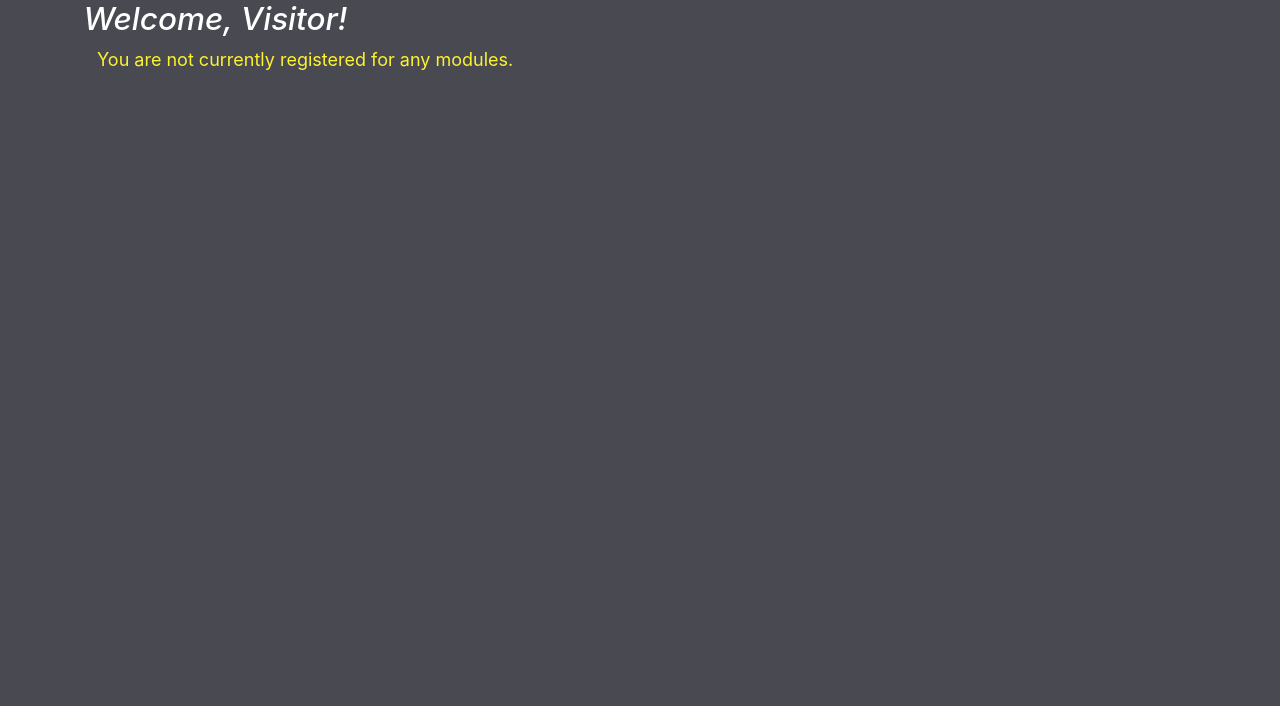
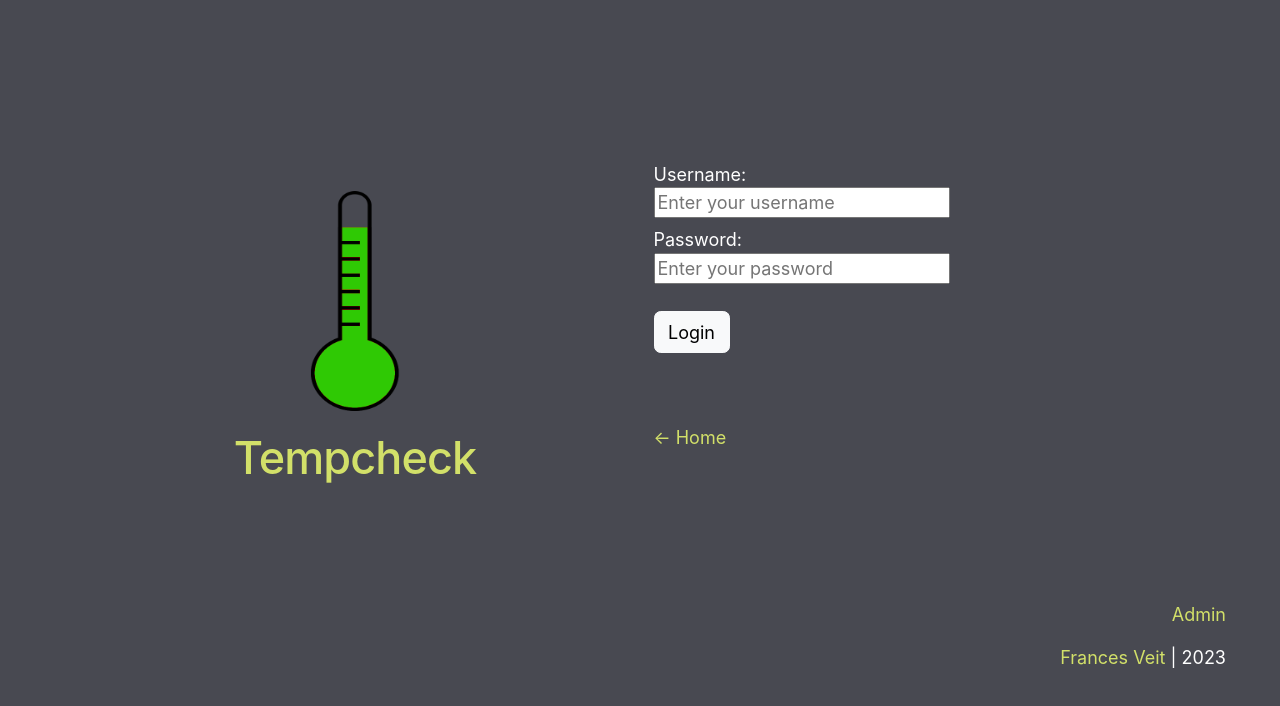
Before and after one commit to fiercestraven/tempcheck, a Next.js app in the folder tc-frontend/: page /modules in a window 1280 px wide. Before the commit this address had no page. Shown: the top 706 px of the page. Built offline with nearby package versions, Linux system fonts and the light colour scheme.

Commit message:
rename pages; redo index/login as distinct

```diff
--- a/tc-frontend/components/header.js
+++ b/tc-frontend/components/header.js
@@ -17,7 +17,7 @@ export default function Header() {
                 />
             </Link>
             <h2 className="heading2Xl">
-                <Link href="/">{name}</Link>
+                <Link id="header-link" href="/">{name}</Link>
             </h2>
         </div>
     );
--- /dev/null
+++ b/tc-frontend/components/modulelist.js
@@ -0,0 +1,70 @@
+import Head from 'next/head';
+import { CurrentUserContext } from '../context/auth';
+import { useContext, useEffect, useState } from 'react';
+import { useRouter } from 'next/router';
+
+export default function ModuleList() {
+    const { userData, logoutUser, userDataLoaded } = useContext(CurrentUserContext);
+    const [studentModuleData, setStudentModuleData] = useState([]);
+    const router = useRouter();
+
+    useEffect(() => {
+        async function getStudentModuleData() {
+            let res = await fetch('http://localhost:8000/tcapp/api/student_modules/', {
+                headers: {
+                    'Authorization': `Bearer ${userData.access_token}`,
+                },
+            });
+            let data = await res.json();
+            setStudentModuleData(data);
+            console.log(data);
+        }
+
+        if (userDataLoaded && userData.username) {
+            getStudentModuleData();
+        }
+    }, [userData]);
+
+    if (!userDataLoaded) {
+        return (
+            <div>Loading...</div>
+        );
+    }
+
+    if (!userData.username) {
+        router.push("/login");
+    }
+
+    return (
+        <div>
+            <Head>
+                <title>Modules</title>
+            </Head>
+
+            <div className="container">
+                <h3 style={{ fontStyle: 'italic' }}>Welcome, {userData?.username || "Visitor"}!</h3>
+
+                {(userData.username && studentModuleData.length) &&
+                    <div className="container">
+                        <h3>Modules</h3>
+                        <section>
+                            <ul>
+                                {studentModuleData.map(({ module }) => (
+                                    <li key={module.module_shortname}>
+                                        <a href={`modules/${module.module_shortname}`}>{module.module_shortname}: {module.module_name}</a>
+                                    </li>
+                                ))}
+                            </ul>
+                        </section>
+                        <p></p>
+                        <button className="w-30 mt-2 mb-5 btn btn-md btn-light" type={'submit'} onClick={logoutUser}>Log Out</button>
+                    </div>
+                }
+
+                {!studentModuleData.length &&
+                    <div className="container user-message">You are not currently registered for any modules.</div>
+                }
+            </div>
+        </div>
+    );
+}
--- a/tc-frontend/pages/modules.js
+++ b/tc-frontend/pages/modules.js
@@ -1,70 +1,48 @@
 import Head from 'next/head';
+import Layout from '../components/layout';
+import Header from '../components/header';
+import Login from '../components/login';
+import ModuleList from '../components/modulelist';
+import Link from 'next/link';
+import React, { useContext } from 'react';
 import { CurrentUserContext } from '../context/auth';
-import { useContext, useEffect, useState } from 'react';
-import { useRouter } from 'next/router';
 
-export default function ModuleList() {
-    const { userData, logoutUser, userDataLoaded } = useContext(CurrentUserContext);
-    const [studentModuleData, setStudentModuleData] = useState([]);
-    const router = useRouter();
-
-    useEffect(() => {
-        async function getStudentModuleData() {
-            let res = await fetch('http://localhost:8000/tcapp/api/student_modules/', {
-                headers: {
-                    'Authorization': `Bearer ${userData.access_token}`,
-                },
-            });
-            let data = await res.json();
-            setStudentModuleData(data);
-            console.log(data);
-        }
-
-        if (userDataLoaded && userData.username) {
-            getStudentModuleData();
-        }
-    }, [userData]);
-
-    if (!userDataLoaded) {
-        return (
-            <div>Loading...</div>
-        );
-    }
-
-    if (!userData.username) {
-        router.push('/');
-    }
+export default function HomePage() {
+    // get user management functions from context
+    const { userData } = useContext(CurrentUserContext);
 
     return (
         <div>
-            <Head>
-                <title>Modules</title>
-            </Head>
+            <Layout>
+                <Head>
+                    <title>Tempcheck Login</title>
+                </Head>
 
-            <div className="container">
-                <h3 style={{ fontStyle: 'italic' }}>Welcome, {userData?.username || "Visitor"}!</h3>
+                <div className="container content">
+                    <div className="row">
+                        <div className="col-6">
+                            <header>
+                                <Header />
+                            </header>
+                        </div>
 
-                {(userData.username && studentModuleData.length) &&
-                    <div className="container">
-                        <h3>Modules</h3>
-                        <section>
-                            <ul>
-                                {studentModuleData.map(({ module }) => (
-                                    <li key={module.module_shortname}>
-                                        <a href={`modules/${module.module_shortname}`}>{module.module_shortname}: {module.module_name}</a>
-                                    </li>
-                                ))}
-                            </ul>
-                        </section>
-                        <p></p>
-                        <button className="w-30 mt-2 mb-5 btn btn-md btn-light" type={'submit'} onClick={logoutUser}>Log Out</button>
+                        <div className="col-6">
+                            {!userData.username && (
+                                <Login />
+                            )}
+
+                            {userData.username && (
+                                <ModuleList />
+                            )}
+
+                            <p></p>
+                            <Link href="/">← Home</Link>
+                            <p></p>
+                        </div>
+
                     </div>
-                }
-
-                {!studentModuleData.length &&
-                    <div className="container user-message">You are not currently registered for any modules.</div>
-                }
-            </div>
+                </div>
+            </Layout>
         </div>
     );
 }
--- a/tc-frontend/pages/modules/lectures/[lecture_name].js
+++ b/tc-frontend/pages/modules/lectures/[lecture_name].js
@@ -40,7 +40,7 @@ export default function Lecture() {
     }
 
     if (!userData.username) {
-        router.push('/');
+        router.push("/login");
     }
 
     function handleTimerComplete() {
--- a/tc-frontend/styles/global.css
+++ b/tc-frontend/styles/global.css
@@ -68,6 +68,18 @@ a:active {
   color: #cdfeaa;
 }
 
+#header-link {
+  color: #d2e069;
+}
+
+#header-link:hover {
+  border-bottom: none;
+}
+
+#header-link:visited {
+  color: #3fc6d7;
+}
+
 /* a {
   outline: none;
   text-decoration: none;
```
Also changed, not shown: tc-frontend/pages/index.js (+19 -7 lines), tc-frontend/pages/modules/[module_name].js (+10 -3 lines), tc-frontend/components/login.js (renamed from tc-frontend/pages/login.js).
